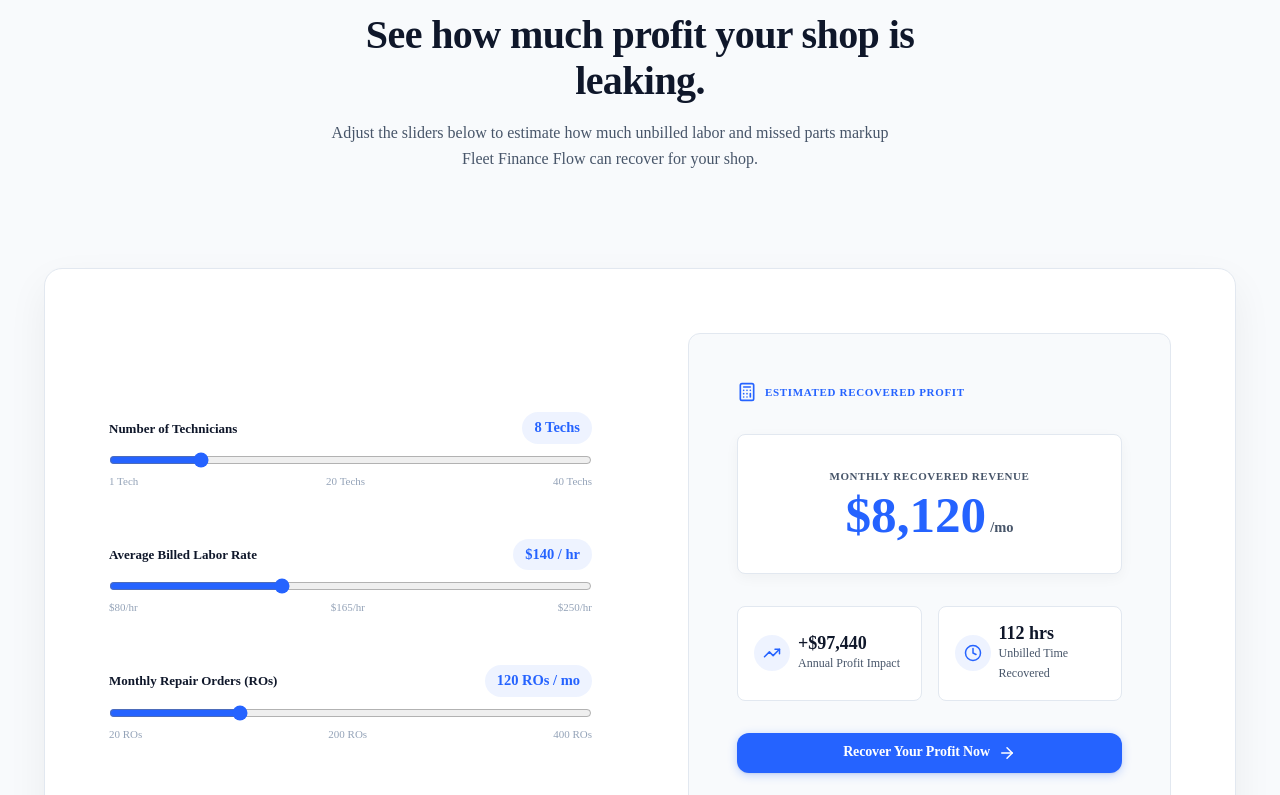
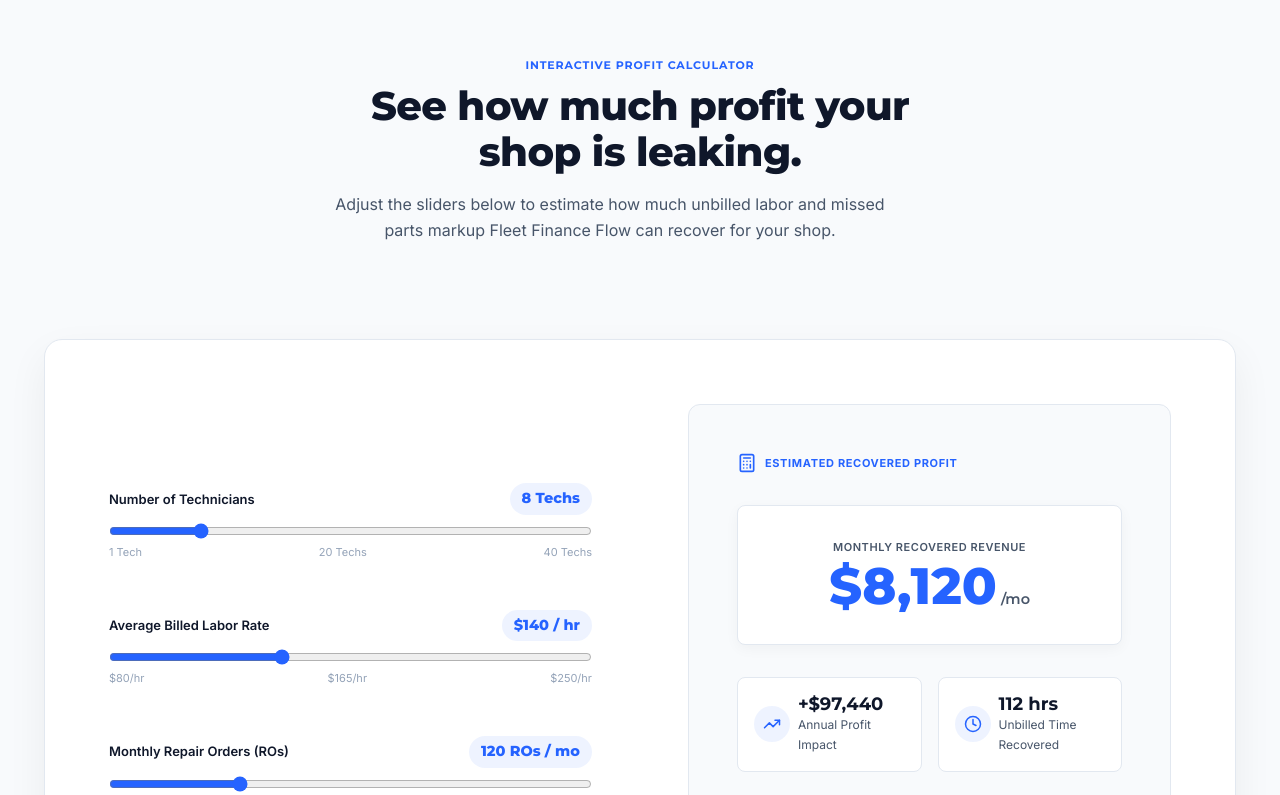
Before and after one commit to officialxairlive-hub/fleetfinanceflow, a Next.js app: page / in a window 1280 px wide. Shown: the part 7225-8020 px from the top of the page. Built offline with nearby package versions, Linux system fonts and the light colour scheme.

Commit message:
fix(typography): enforce Google Fonts Montserrat & Inter via direct preconnect head links and CSS @import to prevent serif fallback

```diff
--- a/app/globals.css
+++ b/app/globals.css
@@ -1,7 +1,9 @@
 /* ============================================
    FLEET FINANCE FLOW — Design System
-   Modern Montserrat Headings + Inter Body
+   Modern Montserrat + Inter Typography
    ============================================ */
+
+@import url('https://fonts.googleapis.com/css2?family=Inter:wght@400;500;600;700&family=Montserrat:wght@500;600;700;800;900&display=swap');
 
 /* --- CSS Variables / Design Tokens --- */
 :root {
@@ -23,8 +25,8 @@
   --color-text-muted:     #94A3B8;
 
   /* Typography — Montserrat Headings & Inter Body */
-  --font-heading: var(--font-montserrat), 'Montserrat', sans-serif;
-  --font-body:    var(--font-inter), 'Inter', sans-serif;
+  --font-heading: 'Montserrat', -apple-system, BlinkMacSystemFont, 'Segoe UI', Roboto, sans-serif;
+  --font-body:    'Inter', -apple-system, BlinkMacSystemFont, 'Segoe UI', Roboto, sans-serif;
 
   /* Type Scale */
   --text-xs:   0.6875rem;   /* 11px */
@@ -120,7 +122,7 @@ html {
 }
 
 body {
-  font-family: var(--font-body);
+  font-family: 'Inter', -apple-system, BlinkMacSystemFont, 'Segoe UI', Roboto, sans-serif;
   font-size: var(--text-base);
   line-height: var(--leading-relaxed);
   color: var(--color-text);
@@ -150,7 +152,7 @@ ul, ol { list-style: none; }
 
 /* --- Heading Defaults --- */
 h1, h2, h3, h4, h5, h6 {
-  font-family: var(--font-heading);
+  font-family: 'Montserrat', -apple-system, BlinkMacSystemFont, 'Segoe UI', Roboto, sans-serif;
   font-weight: 700;
   line-height: var(--leading-tight);
   letter-spacing: var(--tracking-tight);
@@ -165,7 +167,7 @@ h5 { font-size: var(--text-lg);  font-weight: 600; letter-spacing: var(--trackin
 h6 { font-size: var(--text-base);font-weight: 600; letter-spacing: 0; }
 
 p {
-  font-family: var(--font-body);
+  font-family: 'Inter', -apple-system, BlinkMacSystemFont, 'Segoe UI', Roboto, sans-serif;
   font-size: var(--text-base);
   color: var(--color-text-secondary);
   line-height: var(--leading-relaxed);
@@ -193,7 +195,7 @@ p {
 
 /* --- Typography Utilities --- */
 .section-label {
-  font-family: var(--font-heading);
+  font-family: 'Montserrat', -apple-system, BlinkMacSystemFont, 'Segoe UI', Roboto, sans-serif;
   font-size: var(--text-xs);
   font-weight: 700;
   text-transform: uppercase;
@@ -204,7 +206,7 @@ p {
 }
 
 .section-title {
-  font-family: var(--font-heading);
+  font-family: 'Montserrat', -apple-system, BlinkMacSystemFont, 'Segoe UI', Roboto, sans-serif;
   font-size: var(--text-4xl);
   font-weight: 800;
   letter-spacing: var(--tracking-tight);
@@ -214,7 +216,7 @@ p {
 }
 
 .section-subtitle {
-  font-family: var(--font-body);
+  font-family: 'Inter', -apple-system, BlinkMacSystemFont, 'Segoe UI', Roboto, sans-serif;
   font-size: var(--text-md);
   font-weight: 400;
   color: var(--color-text-secondary);
@@ -237,7 +239,7 @@ p {
   align-items: center;
   justify-content: center;
   gap: 6px;
-  font-family: var(--font-heading);
+  font-family: 'Montserrat', -apple-system, BlinkMacSystemFont, 'Segoe UI', Roboto, sans-serif;
   font-size: 0.8125rem; /* 13px */
   font-weight: 700;
   letter-spacing: -0.01em;
--- a/app/layout.js
+++ b/app/layout.js
@@ -1,19 +1,4 @@
-import { Montserrat, Inter } from "next/font/google";
 import "./globals.css";
-
-const montserrat = Montserrat({
-  variable: "--font-montserrat",
-  subsets: ["latin"],
-  weight: ["500", "600", "700", "800", "900"],
-  display: "swap",
-});
-
-const inter = Inter({
-  variable: "--font-inter",
-  subsets: ["latin"],
-  weight: ["400", "500", "600", "700"],
-  display: "swap",
-});
 
 export const metadata = {
   title: "Fleet Finance Flow — Commercial Shop Intelligence & Profit Visibility",
@@ -38,7 +23,15 @@ export const metadata = {
 export default function RootLayout({ children }) {
   return (
     <html lang="en">
-      <body className={`${montserrat.variable} ${inter.variable}`}>
+      <head>
+        <link rel="preconnect" href="https://fonts.googleapis.com" />
+        <link rel="preconnect" href="https://fonts.gstatic.com" crossOrigin="anonymous" />
+        <link
+          href="https://fonts.googleapis.com/css2?family=Inter:wght@400;500;600;700&family=Montserrat:wght@500;600;700;800;900&display=swap"
+          rel="stylesheet"
+        />
+      </head>
+      <body>
         {children}
       </body>
     </html>
```
